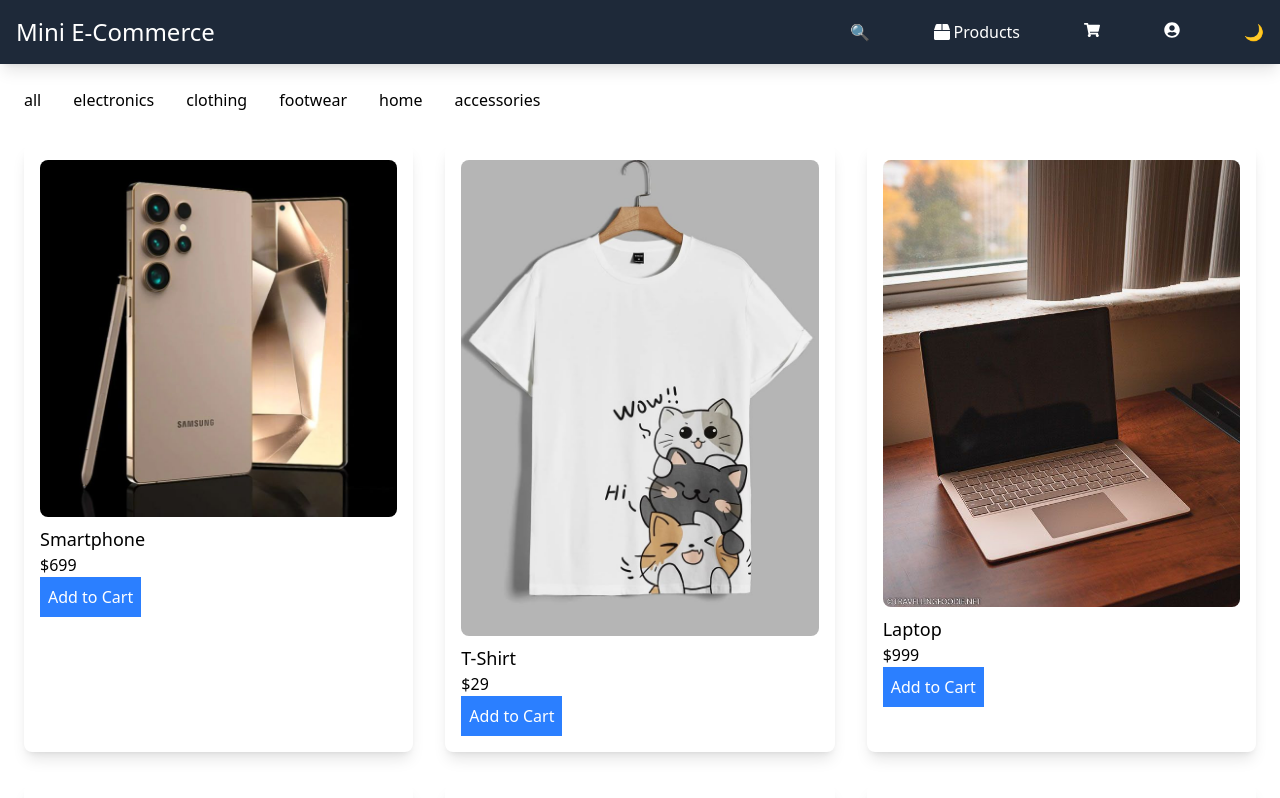
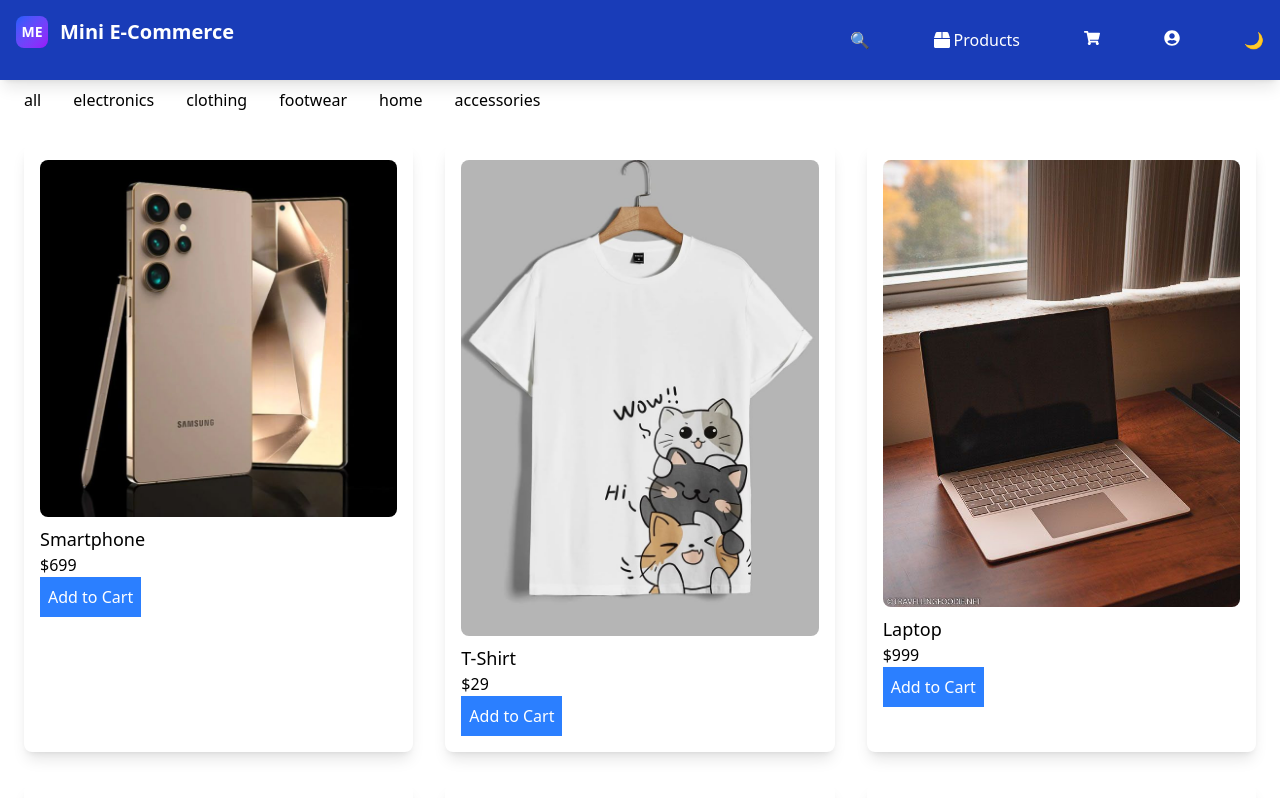
Before and after one commit to RuthGaredew/e-commerce-frontend, a React (Vite) app: page / in a window 1280 px wide. Shown: the top 798 px of the page. Built offline with nearby package versions, Linux system fonts and the light colour scheme.

Commit message:
bg color update

```diff
--- a/src/components/Header.jsx
+++ b/src/components/Header.jsx
@@ -23,8 +23,15 @@
   };
 
   return (
-    <header className="bg-gray-800 text-white p-4 flex justify-between items-center fixed top-0 left-0 right-0 z-10 shadow-lg">
-      <h1 className="text-2xl">Mini E-Commerce</h1>
+    <header className="bg-blue-800 text-white p-4 flex justify-between items-center fixed top-0 left-0 right-0 z-10 shadow-lg">
+       <div className="flex items-center mb-4">
+              <div className="w-8 h-8 bg-gradient-to-br from-blue-600 to-purple-600 rounded-lg flex items-center justify-center mr-3">
+                <span className="text-white font-bold text-sm">ME</span>
+              </div>
+              <h3 className="text-xl font-bold  text-white bg-clip-text text-transparent">
+                Mini E-Commerce
+              </h3>
+            </div>
             <button
             onClick={toggleMenu}
             className="lg:hidden flex items-center justify-center p-2 text-gray-900 rounded-md focus:outline-none focus:ring-2 focus:ring-offset-2 focus:ring-indigo-500"
--- a/src/components/ProductCard.jsx
+++ b/src/components/ProductCard.jsx
@@ -14,7 +14,7 @@
       <img src={product.image} alt={product.name} className="w-full h-auto object-cover mb-2 rounded-lg" />
       <h2 className="text-lg">{product.name}</h2>
       <p>${product.price}</p>
-      <button className="bg-blue-500 text-white p-2 bg-hover-blue-800" onClick={addToCart}>
+      <button className="bg-blue-500 text-white p-2 hover:bg-blue-800" onClick={addToCart}>
         Add to Cart
       </button>
     </div>
--- a/src/components/Search.jsx
+++ b/src/components/Search.jsx
@@ -16,9 +16,9 @@
         placeholder="Search products..."
         value={query}
         onChange={(e) => setQuery(e.target.value)}
-        className="border p-2"
+        className="border p-2 bg-white dark:bg-slate-700 text-gray-900 dark:text-white placeholder-gray-500 dark:placeholder-gray-400 rounded-l-lg focus:outline-none focus:ring-2 focus:ring-blue-500 focus:border-transparent transition-all duration-200 w-full"
       />
-      <button type="submit" className="bg-blue-500 text-white p-2 ml-2">Search</button>
+      <button type="submit" className="bg-blue-500 text-white p-2 ml-2 hover:bg-blue-400">Search</button>
     </form>
   );
 }
```
